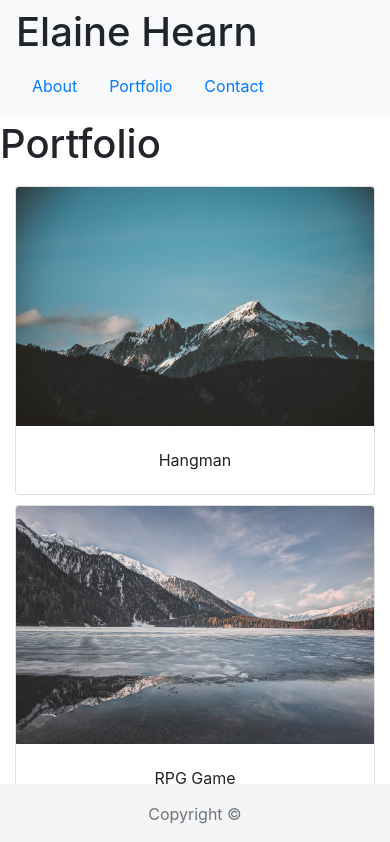
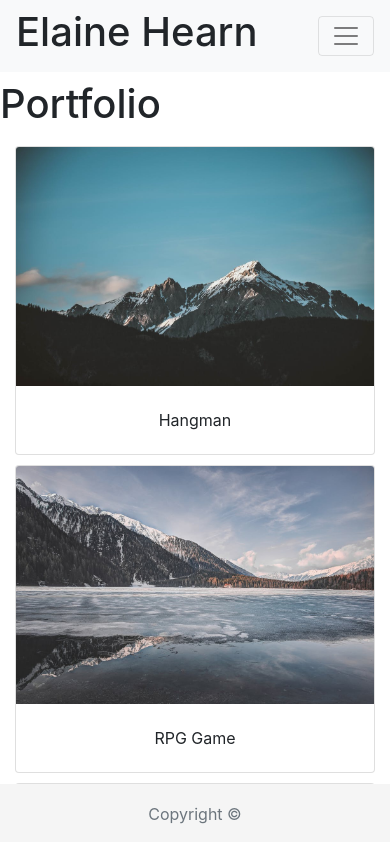
Before and after one commit to Elnhrn/Bootstrap-Portfolio, a plain HTML site: page portfolio.html in a window 390 px wide. Shown: the top 842 px of the page. Drawn offline with nearby package versions, Linux system fonts and the light colour scheme.

Commit message:
removed media query for responsive navbar

```diff
--- a/portfolio.html
+++ b/portfolio.html
@@ -1,12 +1,13 @@
 <!doctype html>
 <html lang="en">
+
 <head>
     <!-- Required meta tags -->
     <meta charset="utf-8">
-    <meta name="viewport" content="width=device-width, initial-scale=1, shrink-to-fit=no">
 
     <!-- Bootstrap CSS -->
-    <link rel="stylesheet" href="https://maxcdn.bootstrapcdn.com/bootstrap/4.0.0/css/bootstrap.min.css" integrity="sha384-Gn5384xqQ1aoWXA+058RXPxPg6fy4IWvTNh0E263XmFcJlSAwiGgFAW/dAiS6JXm" crossorigin="anonymous">
+    <link rel="stylesheet" href="https://maxcdn.bootstrapcdn.com/bootstrap/4.0.0/css/bootstrap.min.css" integrity="sha384-Gn5384xqQ1aoWXA+058RXPxPg6fy4IWvTNh0E263XmFcJlSAwiGgFAW/dAiS6JXm"
+        crossorigin="anonymous">
 
     <link rel="stylesheet" type="text/css" href="style.css">
 
@@ -16,14 +17,22 @@
 <body>
     <!-- Optional JavaScript -->
     <!-- jQuery first, then Popper.js, then Bootstrap JS -->
-    <script src="https://code.jquery.com/jquery-3.2.1.slim.min.js" integrity="sha384-KJ3o2DKtIkvYIK3UENzmM7KCkRr/rE9/Qpg6aAZGJwFDMVNA/GpGFF93hXpG5KkN" crossorigin="anonymous"></script>
-    <script src="https://cdnjs.cloudflare.com/ajax/libs/popper.js/1.12.9/umd/popper.min.js" integrity="sha384-ApNbgh9B+Y1QKtv3Rn7W3mgPxhU9K/ScQsAP7hUibX39j7fakFPskvXusvfa0b4Q" crossorigin="anonymous"></script>
-    <script src="https://maxcdn.bootstrapcdn.com/bootstrap/4.0.0/js/bootstrap.min.js" integrity="sha384-JZR6Spejh4U02d8jOt6vLEHfe/JQGiRRSQQxSfFWpi1MquVdAyjUar5+76PVCmYl" crossorigin="anonymous"></script>
+    <script src="https://code.jquery.com/jquery-3.2.1.slim.min.js" integrity="sha384-KJ3o2DKtIkvYIK3UENzmM7KCkRr/rE9/Qpg6aAZGJwFDMVNA/GpGFF93hXpG5KkN"
+        crossorigin="anonymous"></script>
+    <script src="https://cdnjs.cloudflare.com/ajax/libs/popper.js/1.12.9/umd/popper.min.js" integrity="sha384-ApNbgh9B+Y1QKtv3Rn7W3mgPxhU9K/ScQsAP7hUibX39j7fakFPskvXusvfa0b4Q"
+        crossorigin="anonymous"></script>
+    <script src="https://maxcdn.bootstrapcdn.com/bootstrap/4.0.0/js/bootstrap.min.js" integrity="sha384-JZR6Spejh4U02d8jOt6vLEHfe/JQGiRRSQQxSfFWpi1MquVdAyjUar5+76PVCmYl"
+        crossorigin="anonymous"></script>
 
     <div class="container-fluid">
-        <nav class="navbar fixed-top navbar-light bg-light">
+        <nav class="navbar fixed-top navbar-light bg-light navbar-expand-md">
             <h1>Elaine Hearn</h1>
-            <ul class="nav">
+            <button class="navbar-toggler" type="button" data-toggle="collapse" data-target="#navbarSupportedContent" aria-controls="navbarSupportedContent"
+                aria-expanded="false" aria-label="Toggle navigation">
+                <span class="navbar-toggler-icon"></span>
+            </button>
+            <div class="collapse navbar-collapse" id="navbarSupportedContent">
+                <ul class="navbar-nav ml-auto">
                     <li class="nav-item">
                         <a class="nav-link" href="index.html">About</a>
                     </li>
@@ -36,8 +45,6 @@
                 </ul>
         </nav>
         </div>
-
-    <div class=""></div>
 
         <!-- body content -->
         <div class="container">
--- a/style.css
+++ b/style.css
@@ -22,7 +22,7 @@ body {
 body {
     font-size: 16px;
     line-height: 1.75;
-    padding-top: 80px;
+    padding-top: 5em;
 }
 
 .row-portfolio {
@@ -43,9 +43,3 @@ form {
 .card {
     margin-bottom: 10px;
 }
-
-@media screen and (max-width: 514px) {
-    body {
-        padding-top: 120px;
-    }
-}
```
Also changed, not shown: contact.html (+7 -3 lines), index.html (+24 -9 lines). Lines whose indentation alone changed are shown as unchanged.
